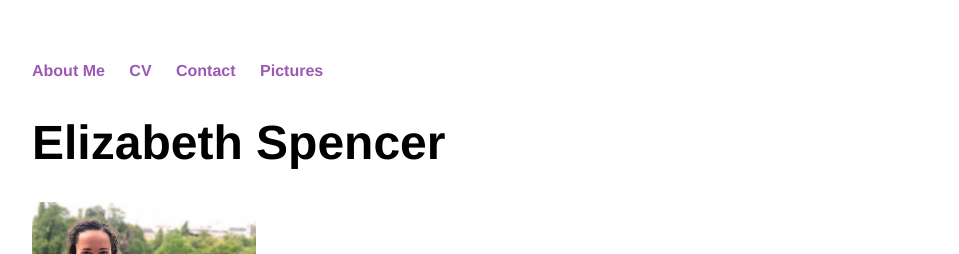
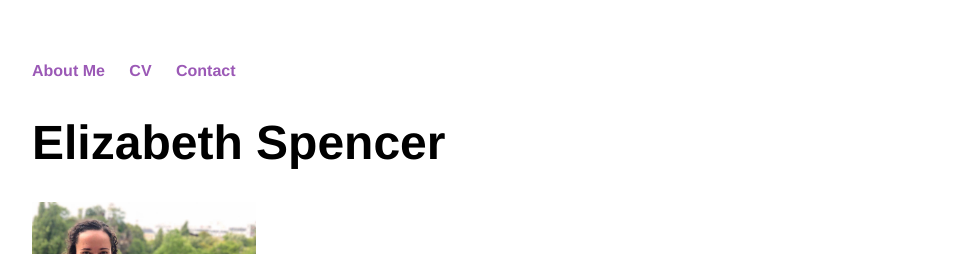
Before and after one commit to erss/erss.github.io, a Jekyll site: the page built from index.html, in a window 1280 px wide. Shown: the top 254 px of the page, without its empty margins (160-1119 px from the left). Built offline with Jekyll 4.4.1, drawn with Linux system fonts in a browser that asks for light colours.

Commit message:
Update default.html

```diff
--- a/_layouts/default.html
+++ b/_layouts/default.html
@@ -11,7 +11,6 @@
 	        		<li><a href="/">About Me</a></li>
 		        	<li><a href="/cv">CV</a></li>
 	        		<li><a href="/contact">Contact</a></li>
-	        		<li><a href="/pictures">Pictures</a></li>
 	    		</ul>
 			</nav>
 			<div class="container">
```
